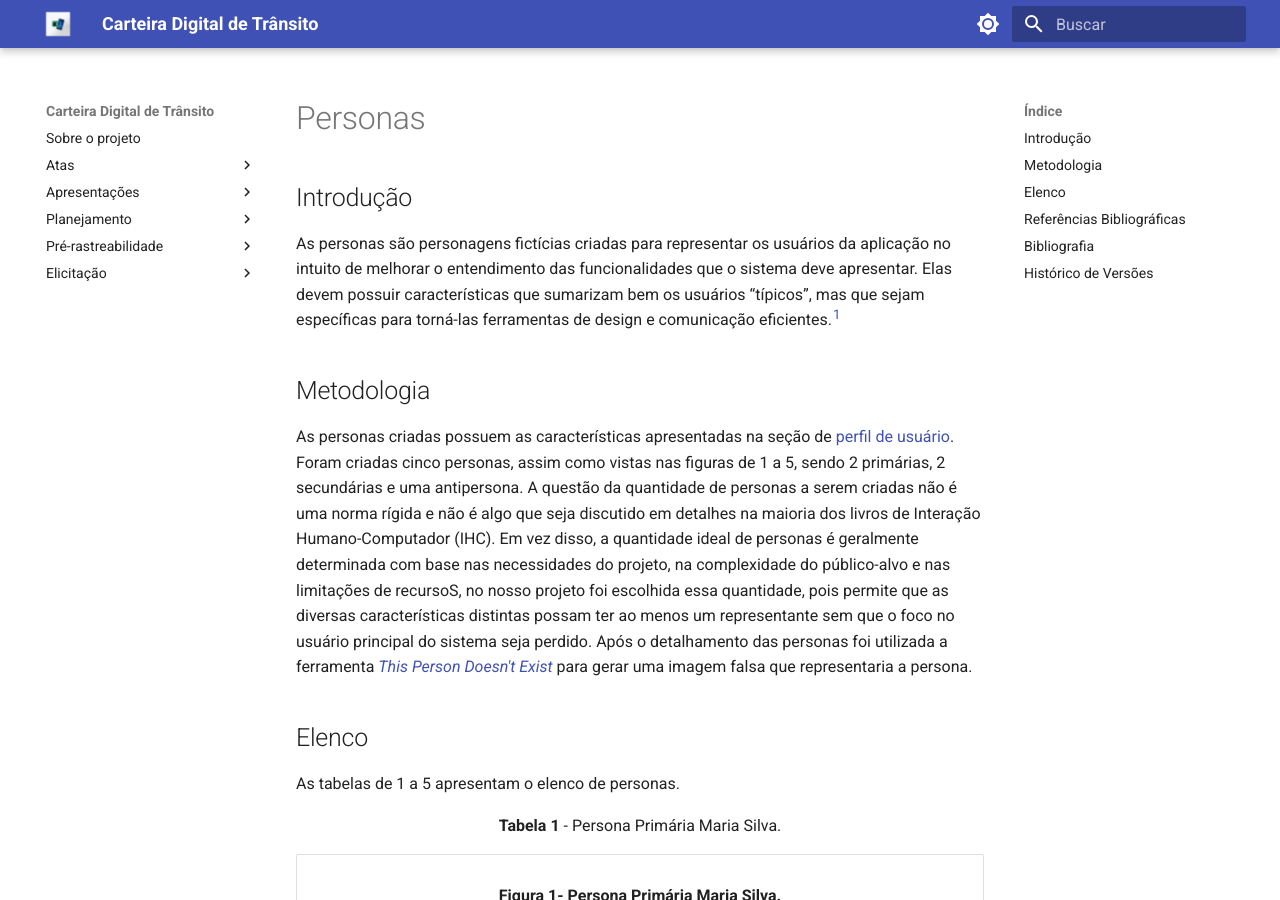
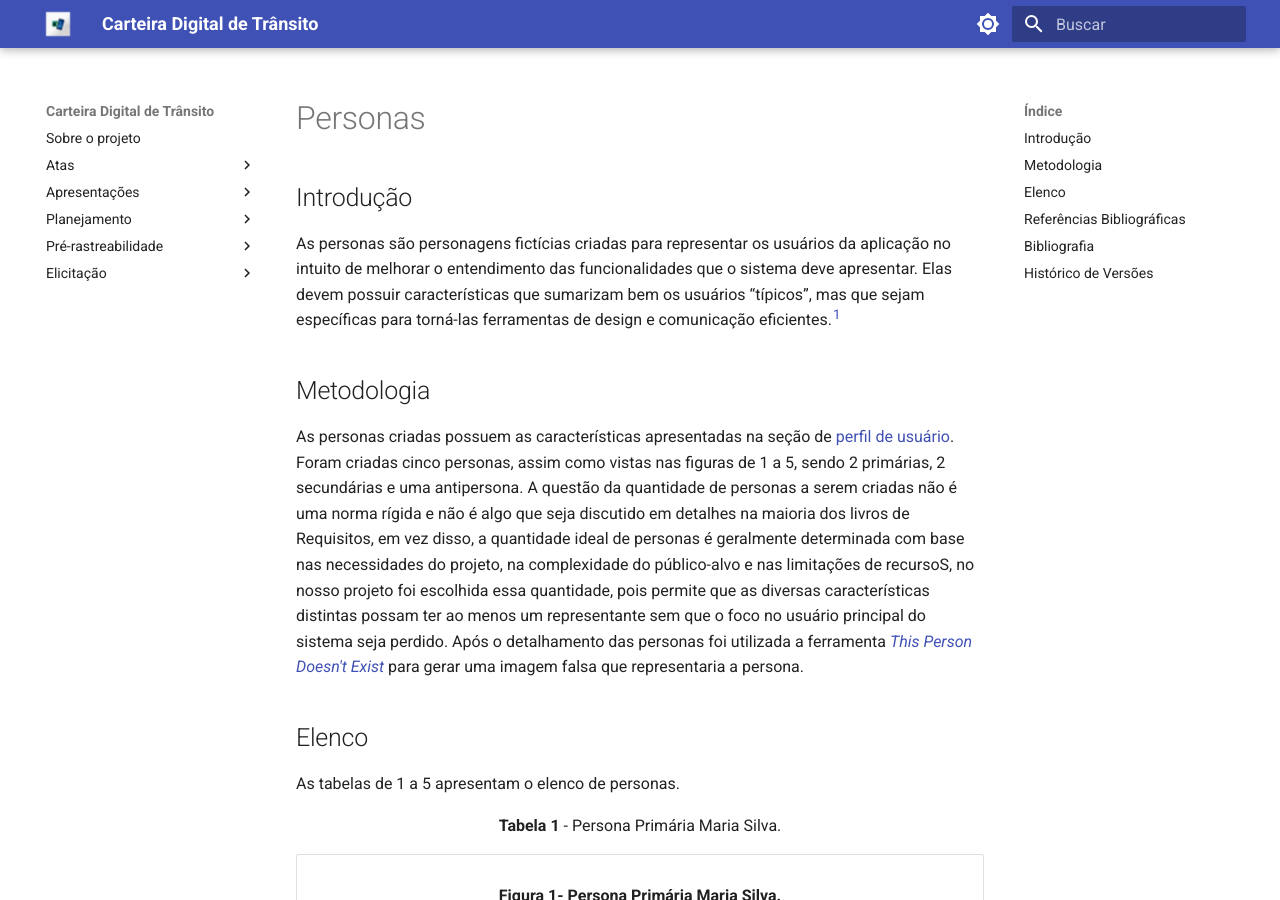
Before and after one commit to Requisitos-de-Software/2023.2-Carteira_Digital_de_Transito, an MkDocs documentation site: the page built from docs/elicitação/personas.md, in a window 1280 px wide and 900 px high. Built offline with MkDocs 1.6.1 and Material for MkDocs 9.7.7, drawn with Linux system fonts in a browser that asks for light colours.

Commit message:
Update personas.md

```diff
--- a/docs/elicitação/personas.md
+++ b/docs/elicitação/personas.md
@@ -6,7 +6,7 @@ As personas são personagens fictícias criadas para representar os usuários da
 
 ## Metodologia
 
-As personas criadas possuem as características apresentadas na seção de <a href="/elicitacao/perfil_de_usuario/">perfil de usuário</a>. Foram criadas cinco personas, assim como vistas nas figuras de 1 a 5, sendo 2 primárias, 2 secundárias e uma antipersona. A questão da quantidade de personas a serem criadas não é uma norma rígida e não é algo que seja discutido em detalhes na maioria dos livros de Interação Humano-Computador (IHC). Em vez disso, a quantidade ideal de personas é geralmente determinada com base nas necessidades do projeto, na complexidade do público-alvo e nas limitações de recursoS, no nosso projeto foi escolhida essa quantidade, pois permite que as diversas características distintas possam ter ao menos um representante sem que o foco no usuário principal do sistema seja perdido. Após o detalhamento das personas foi utilizada a ferramenta <a href="https://this-person-does-not-exist.com/pt"><i>This Person Doesn't Exist</i></a> para gerar uma imagem falsa que representaria a persona.
+As personas criadas possuem as características apresentadas na seção de <a href="/elicitacao/perfil_de_usuario/">perfil de usuário</a>. Foram criadas cinco personas, assim como vistas nas figuras de 1 a 5, sendo 2 primárias, 2 secundárias e uma antipersona. A questão da quantidade de personas a serem criadas não é uma norma rígida e não é algo que seja discutido em detalhes na maioria dos livros de Requisitos, em vez disso, a quantidade ideal de personas é geralmente determinada com base nas necessidades do projeto, na complexidade do público-alvo e nas limitações de recursoS, no nosso projeto foi escolhida essa quantidade, pois permite que as diversas características distintas possam ter ao menos um representante sem que o foco no usuário principal do sistema seja perdido. Após o detalhamento das personas foi utilizada a ferramenta <a href="https://this-person-does-not-exist.com/pt"><i>This Person Doesn't Exist</i></a> para gerar uma imagem falsa que representaria a persona.
 
 ## Elenco
 
```
